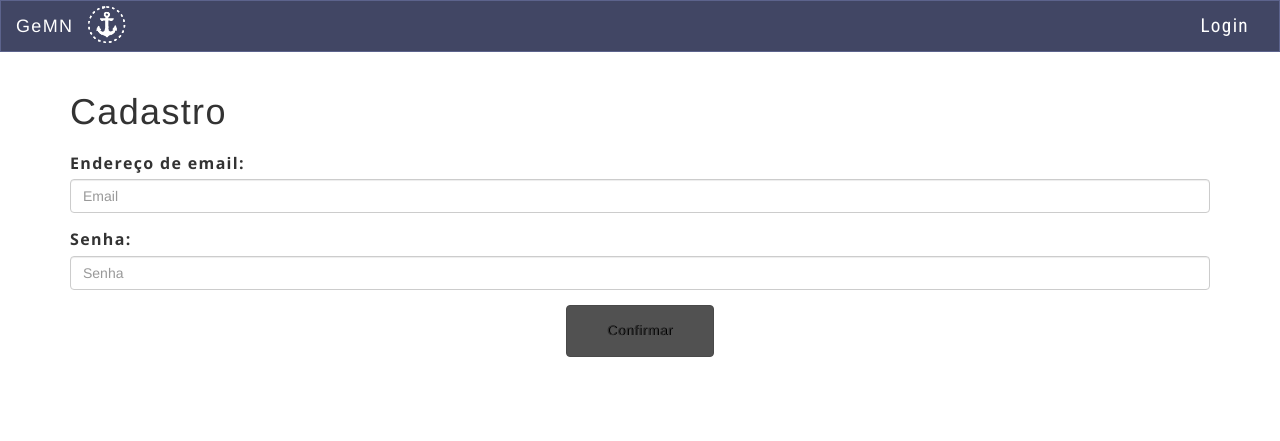
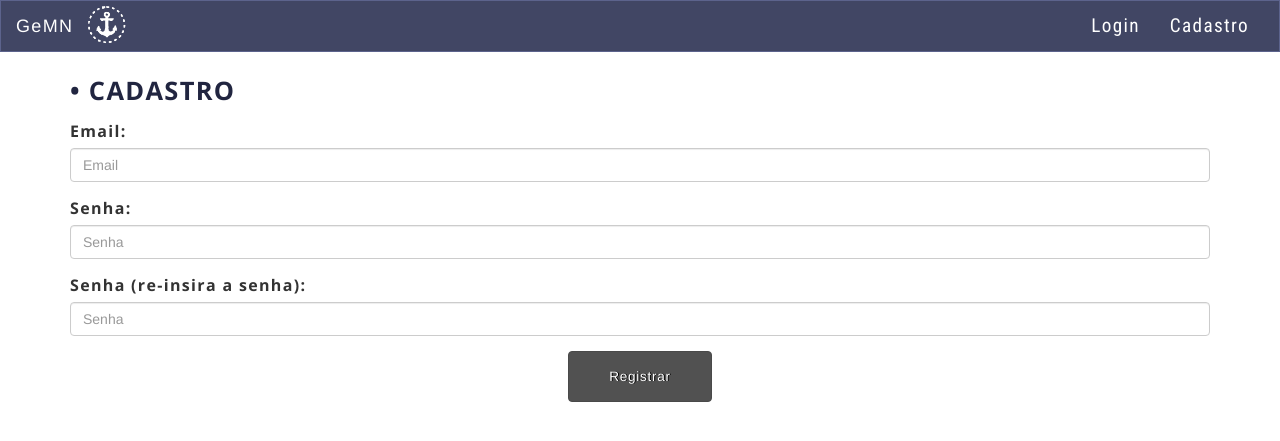
Before and after one commit to fcvidoto/gemn, a Node project: template views/cadastro.pug in a window 1280 px wide. Shown: the top 441 px of the page. Run offline with Node 20 templates, Linux system fonts and the light colour scheme; the template is opened without the code that fills it, so the values that code supplies are empty; some libraries are stand-ins or nearby versions.

Commit message:
novas alteracoes de estruturas de pastas e tela de cadastro -inicio testes

```diff
--- a/main.js
+++ b/main.js
@@ -16,12 +16,19 @@ var path = require('path');
 var bcrypt = require('bcryptjs');
 var favicon = require('serve-favicon');
 
+// email validation
+var User = require('./models/user');
+var mongoose = require('mongoose');
+var nev = require('email-verification')(mongoose);
+
 // variaveis globais do user
 var userPerfil;
 var userEmail;
 var userBD;
 
 // var validacaoEmail = require('./config/validacaoEmail')(User, app, bcrypt); // LOGIN
+var database = require('./config/database')();
+
 app.use(favicon(path.join(__dirname,'public','images','favicon.ico')));
 app.use(bodyParser.urlencoded({
 	extended: true
@@ -37,6 +44,10 @@ app.use(cookieSession({
 		path: '/login'
 	}
 }));
+
+
+// ENVIA EMAIL DE CADASTRO
+var validacaoEmail = require('./config/validacaoEmail')(bcrypt, app, User);
 
 app.set('view engine', 'pug');
 app.set('views', path.join(__dirname, '/views'));
@@ -92,11 +103,15 @@ app.get('/', function(req, res, next) {
 app.get('/', function(req, res) {
 	res.render('login', {cookie: req.session, login: 'active' } );
 });
+
+
 // ---------------------------------------
 // CADASTRO PAGE
-// app.get('/cadastro', function(req, res, next) {
-// 	res.render('cadastro', { pagina: "cadastro", cadastro: "active" });
-// });
+app.get('/cadastro', function(req, res, next) {
+	res.render('cadastro', {cookie: req.session, cadastro: "active" });
+});
+
+
 // ---------------------------------------
 // LOGOUT PAGE
 app.get('/logout', function(req, res, next) {
@@ -191,7 +206,7 @@ app.post('/consulta', function(req, res) {
 		if (error) throw error;
 		// se não houver user
 		if (typeof results[0] === "undefined") {
-			res.status(404).send('Senha incorreta');
+			res.status(404).send('Usuário não encontrado');
 		// se o user estiver cadastrado
 		} else {
 			bcrypt.compare(req.body.password, results[0].SenhaLogin, function(err, resposta) {
--- a/package.json
+++ b/package.json
@@ -8,9 +8,12 @@
     "body-parser": "^1.17.2",
     "cookie-parser": "^1.4.3",
     "cookie-session": "^2.0.0-beta.2",
+    "email-verification": "^0.4.6",
     "express": "^4.15.3",
     "helmet": "^3.6.1",
+    "mongoose": "^4.10.7",
     "mysql": "^2.13.0",
+    "promise": "^8.0.0",
     "pug": "^2.0.0-rc.2",
     "serve-favicon": "^2.4.3"
   },
--- a/public/css/styles.css
+++ b/public/css/styles.css
@@ -76,7 +76,8 @@ Navbar =========================== */
 
 /*
 Login Page =========================== */
-.botao-confirmar {
+.botao-confirmar,
+.botao-registrar {
     margin: 10px auto;
     display: block;
     border: 1px solid #494949;
--- a/views/cadastro.pug
+++ b/views/cadastro.pug
@@ -1,17 +1,22 @@
 extends layout.pug
+
+block title
+	title GeMN - Cadastro
 
 block content
 	.content
 		.container
-			h1 Cadastro
-		.container
 			span.alerta Erro!!
-			form
+			form.form-login
+				h1.titulo-pag • Cadastro
 				#formulario.form-group
-					label(for='email') Endereço de email:
-					input#email.form-control(type='email', placeholder='Email')
+					label(for='email') Email:
+					input#email-cadastro.form-control(type='email', placeholder='Email')
 					span.form-control-feedback
 				.form-group
 					label(for='password') Senha:
-					input#password.form-control(type='password', placeholder='Senha')
-				button.btn.btn-default.botao-confirmar(type='submit') Confirmar
+					input#senha-cadastro.form-control(type='password', placeholder='Senha')
+				.form-group
+					label(for='password') Senha (re-insira a senha):
+					input#senha-cadastro-confirma.form-control(type='password', placeholder='Senha')
+				button.btn.btn-primary.botao-registrar(type='submit') Registrar
--- a/views/layout.pug
+++ b/views/layout.pug
@@ -55,6 +55,10 @@ html
 								a(href='/')
 									| Login
 									span.sr-only (current)
+							li(class=cadastro)
+								a(href='/cadastro')
+									| Cadastro
+									span.sr-only (current)
 
 		block content
 
```
Also changed, not shown: models/user.js (added, +10 -0 lines), public/js/app.js, views/cliente/cliente.pug (renamed from views/cliente.pug), views/empresa/empresa.pug (renamed from views/empresa.pug), views/usuario/usuario.pug (renamed from views/usuario.pug), 1 other file.
